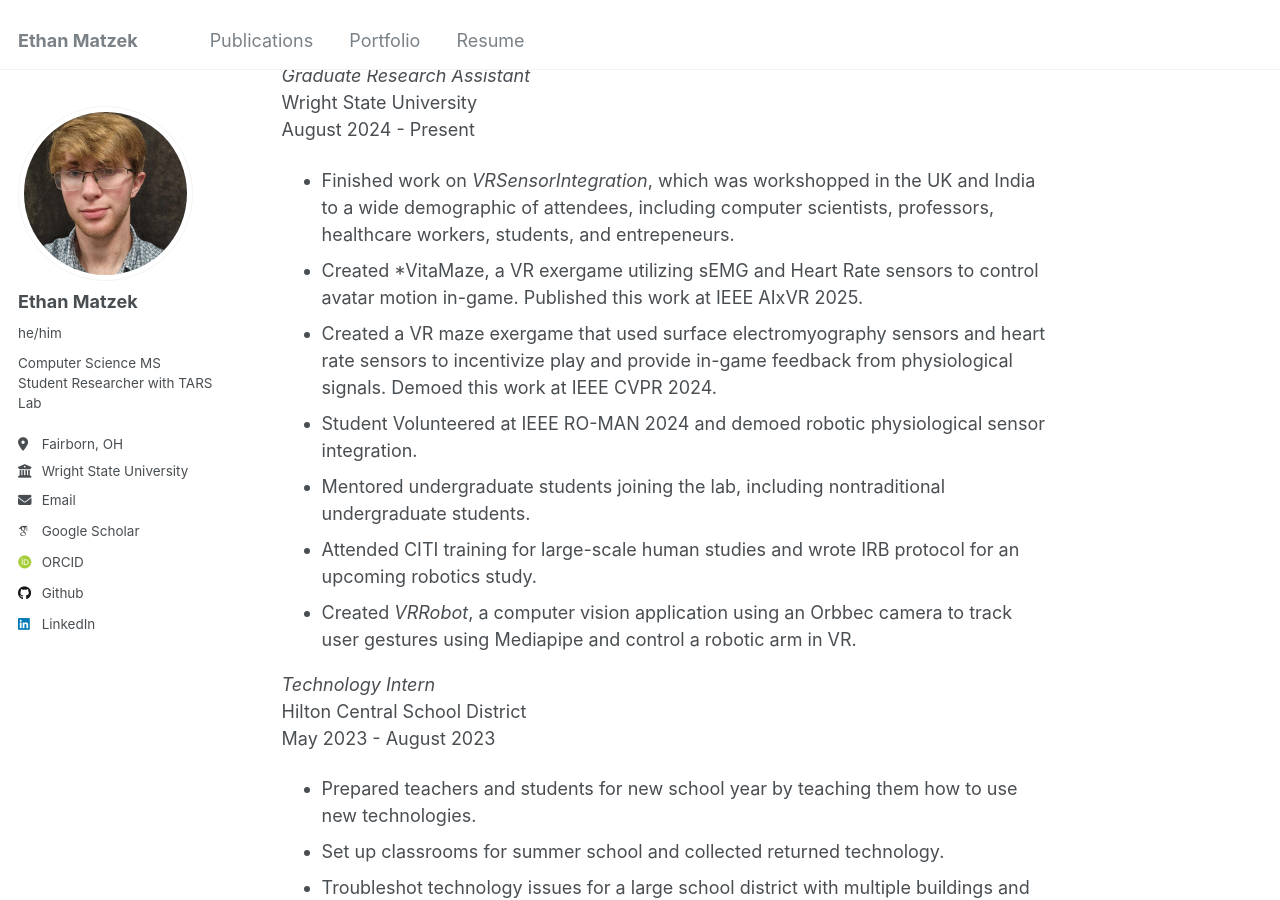
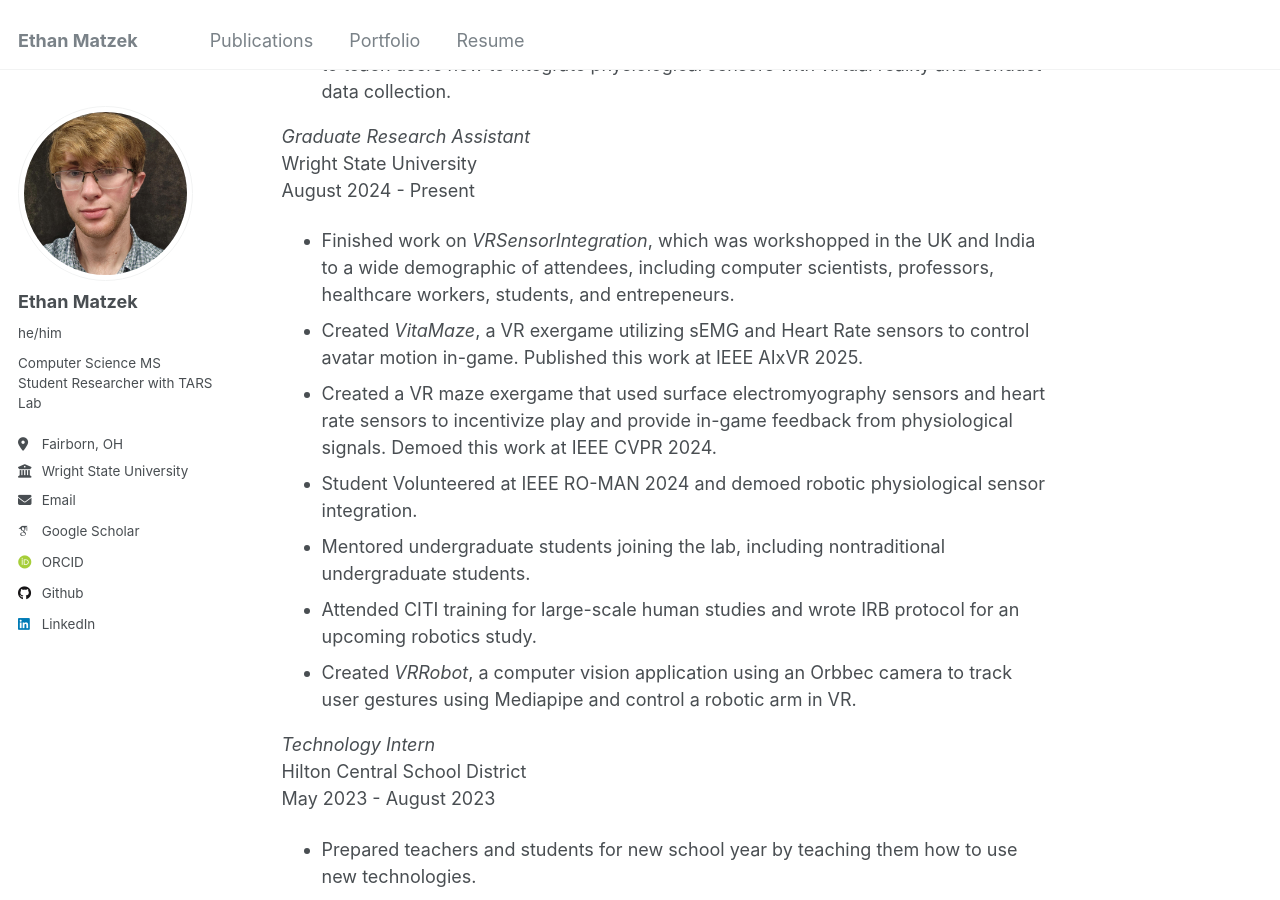
Before and after one commit to ecmatz/ecmatz.github.io, a Jekyll site: the page built from _pages/about.md, in a window 1280 px wide and 900 px high, scrolled down 2812 px. Built offline with Jekyll 4.4.1, drawn with Linux system fonts in a browser that asks for light colours; some web fonts are replaced; some of the changed text lies outside the part shown.

Commit message:
Fix typos

```diff
--- a/_pages/about.md
+++ b/_pages/about.md
@@ -27,6 +27,7 @@ Information Technology Skills
 - Filesharing
 - Patch Cabling
 - Network Troubleshooting
+
 Computer Science Skills
 ========================
 - Git
@@ -90,7 +91,7 @@ January 2024 - July 2024 <br />
 Wright State University <br />
 August 2024 - Present <br />
 * Finished work on *VRSensorIntegration*, which was workshopped in the UK and India to a wide demographic of attendees, including computer scientists, professors, healthcare workers, students, and entrepeneurs.
-* Created *VitaMaze, a VR exergame utilizing sEMG and Heart Rate sensors to control avatar motion in-game. Published this work at IEEE AIxVR 2025.
+* Created *VitaMaze*, a VR exergame utilizing sEMG and Heart Rate sensors to control avatar motion in-game. Published this work at IEEE AIxVR 2025.
 * Created a VR maze exergame that used surface electromyography sensors and heart rate sensors to incentivize play and provide in-game feedback from physiological signals. Demoed this work at IEEE CVPR 2024.
 * Student Volunteered at IEEE RO-MAN 2024 and demoed robotic physiological sensor integration.
 * Mentored undergraduate students joining the lab, including nontraditional undergraduate students.
```
